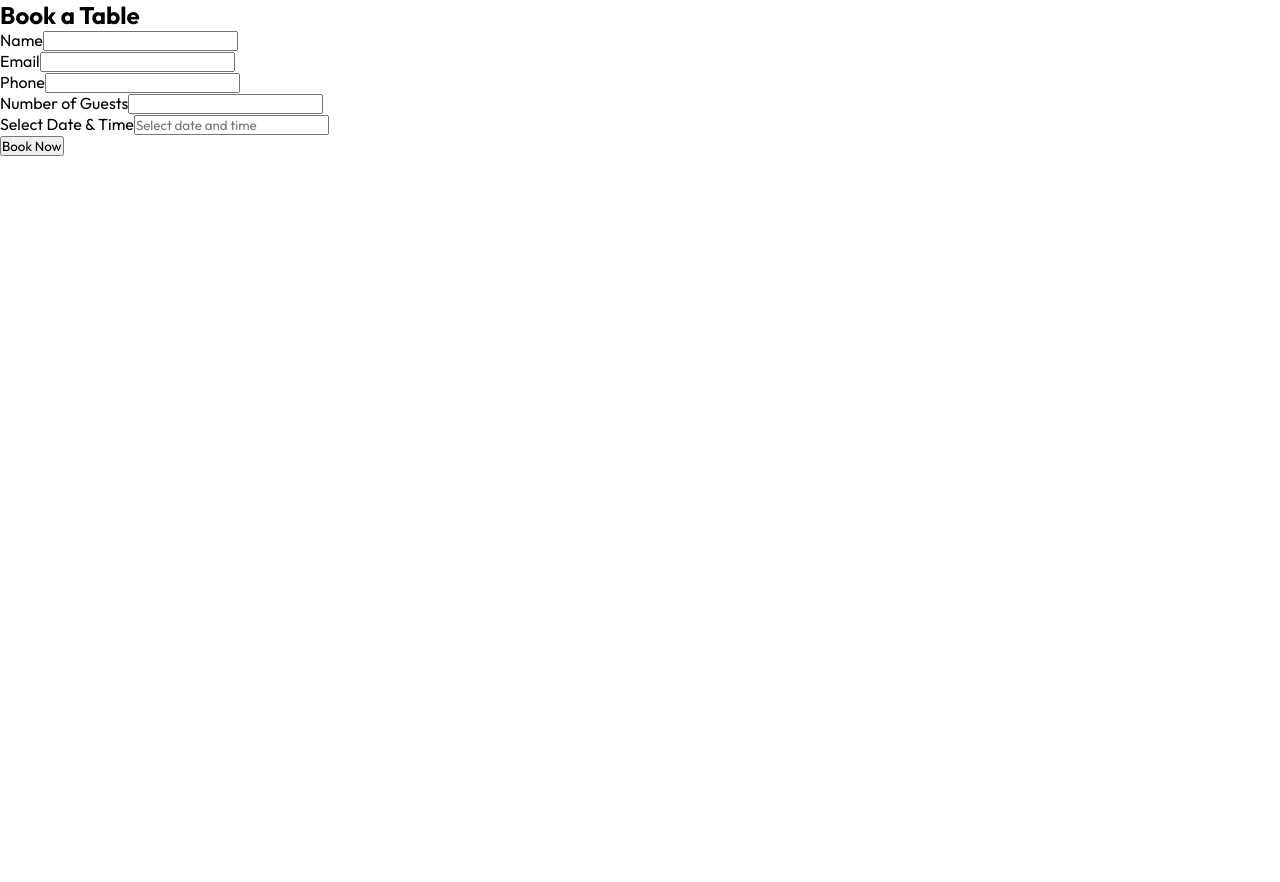
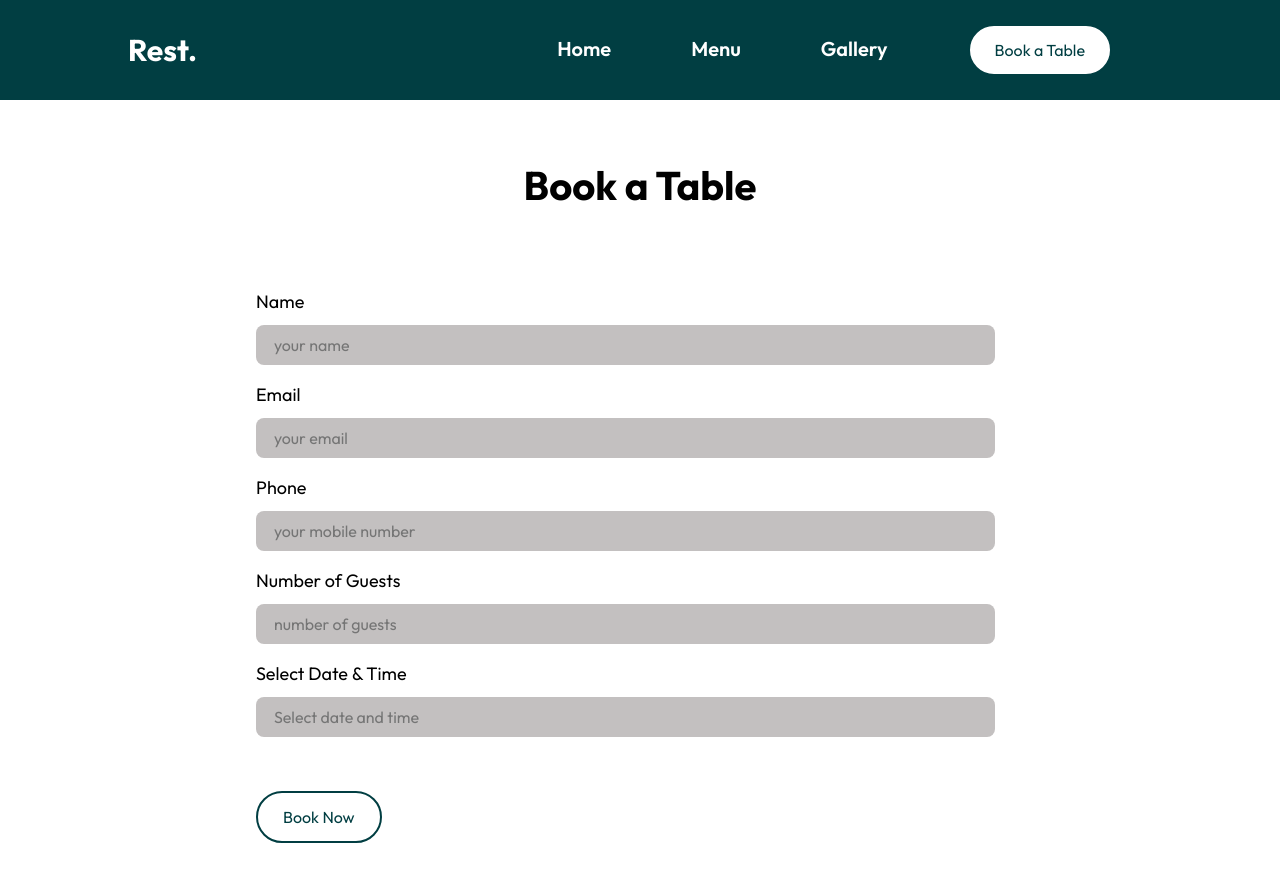
Before and after one commit to ChaitanyaEmani/restaurant, a React (Vite) app: page /booktable in a window 1280 px wide. Shown: the top 882 px of the page. Before the commit the page ends 800 px from the top, so only its background shows below. Built offline with nearby package versions, Linux system fonts and the light colour scheme.

Commit message:
book a table changed

```diff
--- a/src/App.jsx
+++ b/src/App.jsx
@@ -1,9 +1,11 @@
 import React from 'react'
-import Home from './pages/Home/Home'
+const Home = React.lazy(()=>import('./pages/Home/Home'));
+// import Home from ''
+const Menu = React.lazy(()=>import('./pages/Menu/Menu'));
+const Gallery = React.lazy(()=>import('./pages/Gallery/Gallery'));
+const BookTable = React.lazy(()=>import('./pages/BookTable/BookTable'));
 import { Routes, Route } from 'react-router-dom'
-import Menu from './pages/Menu/Menu'
-import Gallery from './pages/Gallery/Gallery'
-import BookTable from './pages/BookTable/BookTable'
+
 
 const App = () => {
   return (
--- /dev/null
+++ b/src/pages/BookTable/BookTable.css
@@ -0,0 +1,44 @@
+.booking-form{
+    display: flex;
+    flex-direction: column;
+    margin-top: 10rem;
+}
+
+.booking-form h2{
+    text-align: center;
+    font-size: 40px;
+}
+
+.form {
+    margin: 80px 100px;
+    margin-left: 20%;
+}
+
+.form div{
+    display: flex;
+    flex-direction: column;
+    margin-bottom: 18px;
+}
+
+.form label{
+    font-size: 18px;
+    padding-bottom: 10px;
+}
+
+.form .input{
+
+    margin-top: 2px;
+    border-radius: 8px;
+    padding: 10px 18px;
+    background: #c3c0c0;
+    color: #737373;
+    /* color: rgb(117, 110, 110); */
+    border: none;
+    outline: none;
+    font-size: 16px;
+    width: 80%;
+}
+
+.form .error{
+    color: rgb(215, 37, 37);
+}
--- a/src/pages/BookTable/BookTable.jsx
+++ b/src/pages/BookTable/BookTable.jsx
@@ -7,6 +7,8 @@ import DatePicker from "react-datepicker";
 import "react-datepicker/dist/react-datepicker.css";
 import { ToastContainer, toast } from "react-toastify";
 import "react-toastify/dist/ReactToastify.css";
+import './BookTable.css'
+import Navbar from "../../components/Navbar/Navbar";
 
 const BookTable = () => {
   const [selectedDate, setSelectedDate] = useState(null);
@@ -39,6 +41,8 @@ const BookTable = () => {
   };
 
   return (
+    <>
+    <Navbar/>
     <div className="booking-form">
       <h2>Book a Table</h2>
       <Formik
@@ -47,28 +51,28 @@ const BookTable = () => {
         onSubmit={handleSubmit}
       >
         {({ isSubmitting }) => (
-          <Form>
+          <Form className="form">
             <div>
               <label>Name</label>
-              <Field type="text" name="name" />
+              <Field type="text" name="name" placeholder="your name" className="input"/>
               <ErrorMessage name="name" component="div" className="error" />
             </div>
 
             <div>
               <label>Email</label>
-              <Field type="email" name="email" />
+              <Field type="email" name="email" placeholder="your email" className="input"/>
               <ErrorMessage name="email" component="div" className="error" />
             </div>
 
             <div>
               <label>Phone</label>
-              <Field type="text" name="phone" />
+              <Field type="text" name="phone" placeholder="your mobile number" className="input"/>
               <ErrorMessage name="phone" component="div" className="error" />
             </div>
 
             <div>
               <label>Number of Guests</label>
-              <Field type="number" name="guests" />
+              <Field type="number" name="guests" placeholder="number of guests" className="input"/>
               <ErrorMessage name="guests" component="div" className="error" />
             </div>
 
@@ -79,16 +83,18 @@ const BookTable = () => {
                 onChange={(date) => setSelectedDate(date)}
                 showTimeSelect
                 dateFormat="Pp"
+                className="input"
                 placeholderText="Select date and time"
               />
             </div>
 
-            <button type="submit" disabled={isSubmitting}>Book Now</button>
+            <button type="submit" disabled={isSubmitting} className="btn">Book Now</button>
           </Form>
         )}
       </Formik>
       <ToastContainer />
     </div>
+    </>
   );
 };
 
--- a/src/pages/Gallery/Gallery.jsx
+++ b/src/pages/Gallery/Gallery.jsx
@@ -1,13 +1,13 @@
 
 
 import React from 'react'
-import Navbar from '../../components/Navbar/Navbar'
+const Navbar = React.lazy(()=>import('../../components/Navbar/Navbar'));
 import './Gallery.css';
-import Gallery_pics1 from '../../components/Gallery/Gallery_pics1';
-import Gallery_pics2 from '../../components/Gallery/Gallery_pics2';
-import Gallery_pics3 from '../../components/Gallery/Gallery_pics3';
-import Gallery_pics4 from '../../components/Gallery/Gallery_pics4';
-import Footer from '../../components/Footer/Footer';
+const Gallery_pics1 = React.lazy(()=>import('../../components/Gallery/Gallery_pics1'));
+const Gallery_pics2 = React.lazy(()=>import('../../components/Gallery/Gallery_pics2'));
+const Gallery_pics3 = React.lazy(()=>import('../../components/Gallery/Gallery_pics3'));
+const Gallery_pics4 = React.lazy(()=>import('../../components/Gallery/Gallery_pics4'));
+const Footer = React.lazy(()=>import('../../components/Footer/Footer'));
 
 const Gallery = () => {
   return (
--- a/src/pages/Home/Home.jsx
+++ b/src/pages/Home/Home.jsx
@@ -1,10 +1,11 @@
 import React from 'react'
 import './Home.css'
-import Navbar from '../../components/Navbar/Navbar'
-import Explore_more from '../../components/Explore/Explore_more'
-import TodaySpecial from '../../components/TodaySpecial/TodaySpecial'
-import Most_liked from '../../components/Most_liked/Most_liked'
-import Footer from '../../components/Footer/Footer'
+const Navbar = React.lazy(()=>import('../../components/Navbar/Navbar'));
+const Explore_more = React.lazy(()=>import('../../components/Explore/Explore_more'));
+const TodaySpecial = React.lazy(()=>import('../../components/TodaySpecial/TodaySpecial'));
+const Most_liked = React.lazy(()=>import('../../components/Most_liked/Most_liked'));
+const Footer = React.lazy(()=>import('../../components/Footer/Footer'));
+
 
 const Home = () => {
   return (
--- a/src/pages/Menu/Menu.jsx
+++ b/src/pages/Menu/Menu.jsx
@@ -1,13 +1,14 @@
 import React from 'react'
 import './Menu.css'
-import Navbar from '../../components/Navbar/Navbar'
-import Biryani_card from '../../components/Biryani/Biryani_card'
-import Chinese_card from '../../components/Chinese/Chinese_card'
-import Footer from '../../components/Footer/Footer'
-import Cake_card from '../../components/Cakes/Cake_card'
-import Noodles_card from '../../components/Noodles/Noodles_card'
-import Rolls_card from '../../components/Rolls/Rolls_Card'
-import Starters_card from '../../components/Starters/Starters_Card'
+const Navbar = React.lazy(()=>import('../../components/Navbar/Navbar'));
+const Biryani_card = React.lazy(()=>import('../../components/Biryani/Biryani_card'));
+const Chinese_card = React.lazy(()=>import('../../components/Chinese/Chinese_card'));
+const Footer = React.lazy(()=>import('../../components/Footer/Footer'));
+const Cake_card = React.lazy(()=>import('../../components/Cakes/Cake_card'));
+const Noodles_card = React.lazy(()=>import('../../components/Noodles/Noodles_card'));
+
+import Rolls_card from '../../components/Rolls/Rolls_Card';
+import Starters_card from '../../components/Starters/Starters_Card';
 
 const Menu = () => {
   return (
```
Also changed, not shown: firebase.json (deleted), 44 other files (tests, documents, lock files or other folders).
